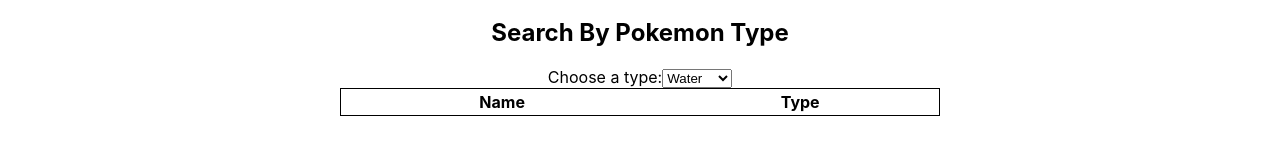
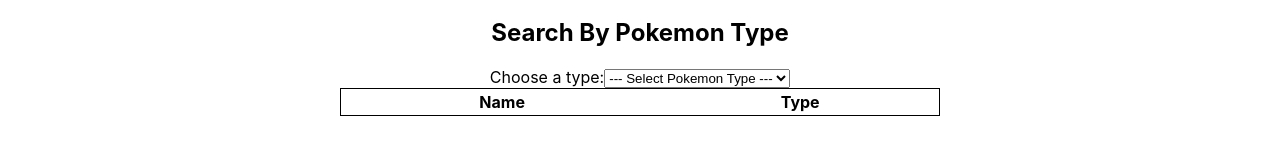
Before and after one commit to Barozzi/ians-pokemon-game, a React (Create React App) app: page / in a window 1280 px wide. Shown: the part 378-532 px from the top of the page. Built offline with nearby package versions, Linux system fonts and the light colour scheme.

Commit message:
added the http client and pokemon client and added some toy components to check things out

```diff
--- a/src/components/list-by-type.jsx
+++ b/src/components/list-by-type.jsx
@@ -15,6 +15,7 @@
 
   async handleSelectChange(event) {
     const inputValue = event.target.value;
+    if (inputValue !== "none") {
       const pokemonOfType = await this.pokemonService.byType(inputValue);
       console.log(JSON.stringify(pokemonOfType.pokemon));
       this.setState(
@@ -24,22 +25,31 @@
         })
       );
     }
+  }
 
   render() {
     return (
       <div className="list-by-type">
         <h2>Search By Pokemon Type</h2>
-        <p>{this.state.selectedType}</p>
 
         <label>Choose a type:</label>
 
         <select name="pets" id="pet-select" onChange={this.handleSelectChange}>
+          <option value="none">--- Select Pokemon Type ---</option>
           <option value="water">Water</option>
           <option value="dark">Dark</option>
           <option value="fire">Fire</option>
           <option value="fighting">Fighting</option>
           <option value="dragon">Dragon</option>
           <option value="fairy">Fairy</option>
+          <option value="normal">Normal</option>
+          <option value="psychic">Psychic</option>
+          <option value="ice">Ice</option>
+          <option value="electric">Electric</option>
+          <option value="flying">Flying</option>
+          <option value="ghost">Ghost</option>
+          <option value="steel">Steel</option>
+          <option value="bug">Bug</option>
         </select>
 
         <table className="list-by-type__table">
```
Lines whose indentation alone changed are shown as unchanged.
